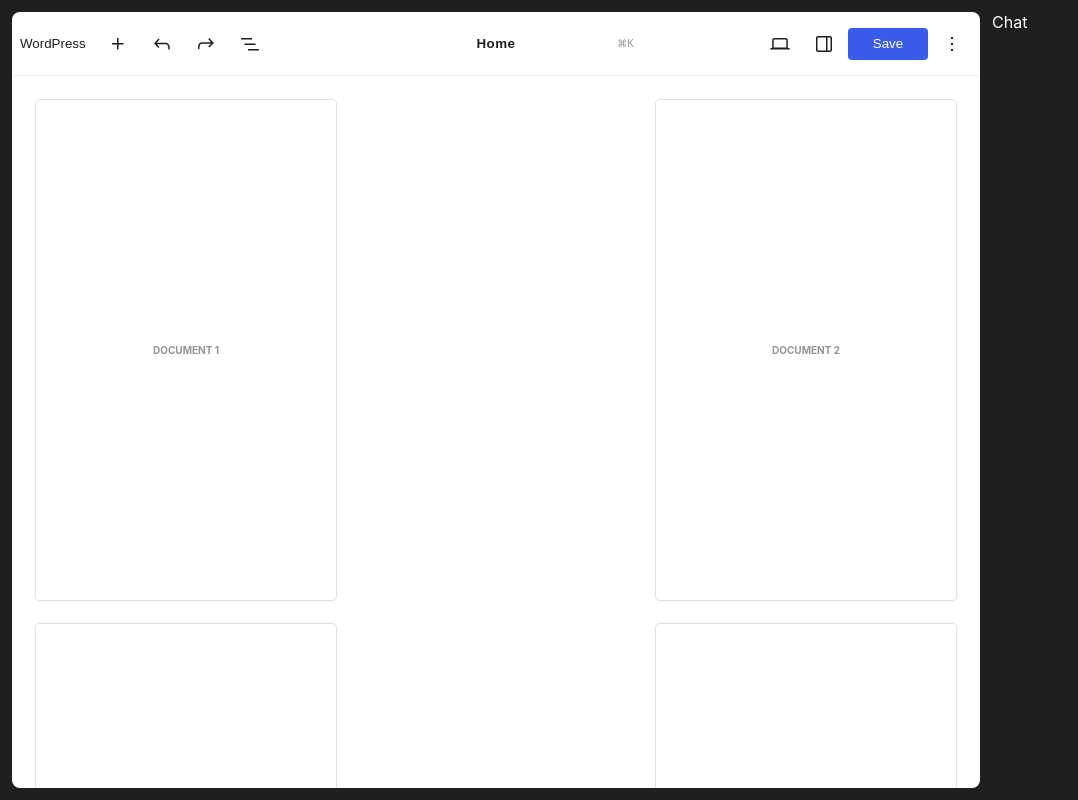
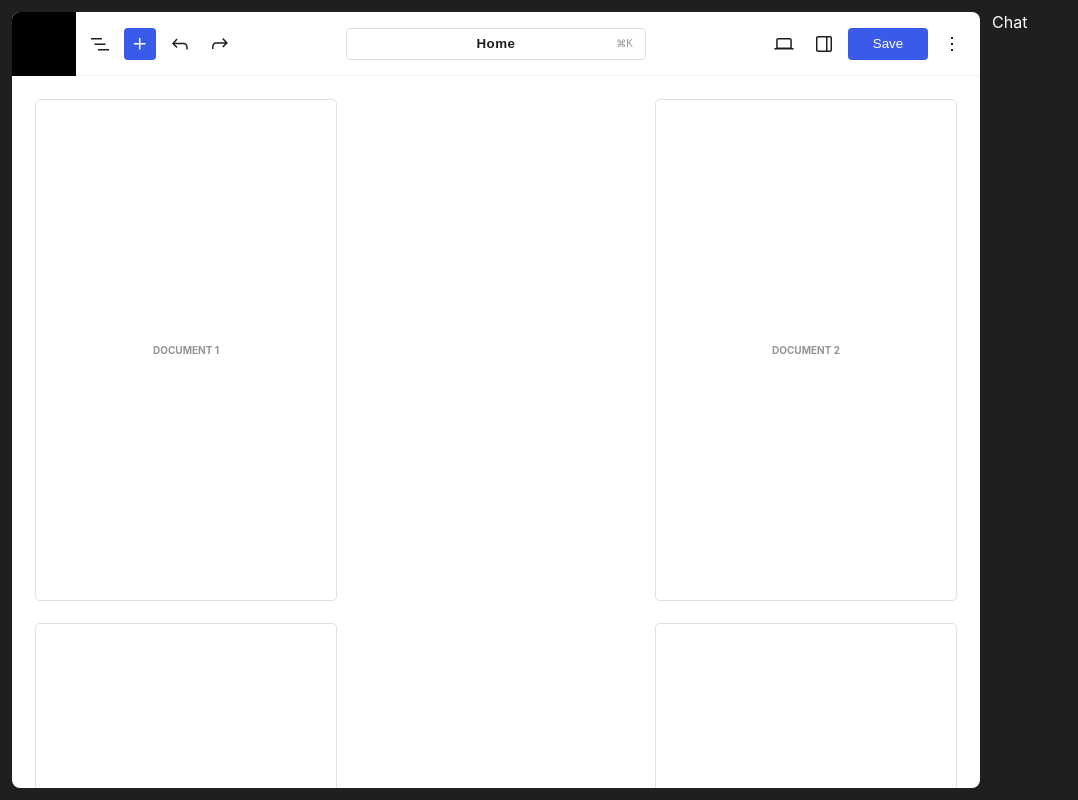
Before and after one commit to shaunandrews/wp-mosaic-i1, a React (Vite) app: page / in a window 1280 px wide. Shown: the whole page, without its empty margins (0-1078 px from the left). Built offline with nearby package versions, Linux system fonts and the light colour scheme.

Commit message:
Implement WordPress button styling, enhance document navigation with previous/next page functionality, and improve menu item focus behavior. Update button padding for better alignment.

```diff
--- a/src/App.css
+++ b/src/App.css
@@ -49,6 +49,20 @@
   width: 300px;
 }
 
+/* WP Button */
+.editor-toolbar .button-wordpress {
+  height: 64px;
+  width: 64px;
+  background-color: var(--color-black);
+  overflow: hidden;
+  border-radius: 0;
+  text-indent: -9999px;
+
+  &:hover {
+    background-color: var(--color-black) !important;
+  }
+}
+
 /* Document Bar */
 .document-bar {
   position: absolute;
@@ -62,7 +76,7 @@
   }
 
   .button-document-picker {
-    /* border: 1px solid var(--color-gray-200) !important; */
+    border: 1px solid var(--color-gray-200);
     width: 300px;
     position: relative;
 
@@ -71,10 +85,14 @@
 
       .icon {
         position: absolute;
-        right: 0;
+        right: 0px;
         top: 50%;
-        transform: translate(100%, -50%);
+        transform: translate(90%, -50%);
         opacity: 0;
+
+        svg {
+          transition: all 0.25s cubic-bezier(0.34, 1.56, 0.64, 1);
+        }
       }
     }
 
@@ -88,6 +106,19 @@
       position: absolute;
       right: var(--space-s);
       font-size: 10px;
+    }
+
+    &.active {
+      background-color: var(--color-gray-100);
+      color: var(--color-theme);
+
+      .title-wrapper .icon {
+        opacity: 1;
+
+        svg {
+          transform: rotate(180deg);
+        }
+      }
     }
   }
 
--- a/src/App.tsx
+++ b/src/App.tsx
@@ -3,21 +3,27 @@ import './App.css';
 import { Menu } from './components/Menu/Menu';
 import { Icon } from './components/Icon/Icon';
 import { Button } from './components/Button/Button';
+import pagesData from './data/pages.json';
 
-const mockPages = [
-  { id: '1', label: 'Home' },
-  { id: '2', label: 'About' },
-  { id: '3', label: 'Contact' },
-  { id: '4', label: 'Blog' },
-  { id: '5', label: 'Services' },
-  { id: '6', label: 'Portfolio' },
-];
+const pages = pagesData.pages;
 
 function App() {
-  const [selectedPage, setSelectedPage] = useState(mockPages[0]);
+  const [selectedPage, setSelectedPage] = useState(pages[0]);
 
   const handlePageSelect = (item: { id: string; label: string }) => {
     setSelectedPage(item);
+  };
+
+  const handlePrevPage = () => {
+    const currentIndex = pages.findIndex((page) => page.id === selectedPage.id);
+    const prevIndex = currentIndex > 0 ? currentIndex - 1 : pages.length - 1;
+    setSelectedPage(pages[prevIndex]);
+  };
+
+  const handleNextPage = () => {
+    const currentIndex = pages.findIndex((page) => page.id === selectedPage.id);
+    const nextIndex = currentIndex < pages.length - 1 ? currentIndex + 1 : 0;
+    setSelectedPage(pages[nextIndex]);
   };
 
   return (
@@ -25,9 +31,13 @@ function App() {
       <div className="stage fill m-s mr-0 radius-l">
         <div className="editor full-height">
           <div className="editor-toolbar row items-center justify-between">
-            <div className="editor-toolbar-start row gap-xxs">
+            <div className="editor-toolbar-start row gap-xs items-center">
               <Button className="button-wordpress">WordPress</Button>
+
               <Button>
+                <Icon name="list" />
+              </Button>
+              <Button type="primary">
                 <Icon name="plus" />
               </Button>
               <Button>
@@ -36,16 +46,13 @@ function App() {
               <Button>
                 <Icon name="redo" />
               </Button>
-              <Button>
-                <Icon name="list" />
-              </Button>
             </div>
 
-            <div className="document-bar row gap-xxs">
-              <Button className="button-prev">
+            <div className="document-bar row gap-xs">
+              <Button className="button-prev" onClick={handlePrevPage}>
                 <Icon name="chevron-left-small" />
               </Button>
-              <Menu items={mockPages} onItemSelect={handlePageSelect}>
+              <Menu items={pages} onItemSelect={handlePageSelect}>
                 <Button align="center" className="button-document-picker">
                   <span className="title-wrapper row items-center">
                     <span className="document-title">{selectedPage.label}</span>
@@ -54,12 +61,12 @@ function App() {
                   <small>⌘K</small>
                 </Button>
               </Menu>
-              <Button className="button-next">
+              <Button className="button-next" onClick={handleNextPage}>
                 <Icon name="chevron-right-small" />
               </Button>
             </div>
 
-            <div className="editor-toolbar-end row gap-xxs pr-xs">
+            <div className="editor-toolbar-end row gap-xs pr-s">
               <Button>
                 <Icon name="view-desktop" />
               </Button>
--- a/src/components/Button/Button.css
+++ b/src/components/Button/Button.css
@@ -7,7 +7,7 @@
   align-items: center;
   color: var(--color-surface-text);
   cursor: pointer;
-  padding: 0 var(--space-xs);
+  padding: 0 var(--space-xxs);
   height: 32px;
   border-radius: var(--radius-m);
 }
--- a/src/components/Menu/Menu.tsx
+++ b/src/components/Menu/Menu.tsx
@@ -1,4 +1,4 @@
-import { useState, useRef, useEffect } from 'react';
+import React, { useState, useRef, useEffect } from 'react';
 import {
   useFloating,
   useClick,
@@ -39,6 +39,16 @@ export const Menu = ({ children, items, onItemSelect }: MenuProps) => {
   const handleItemClick = (item: { id: string; label: string }) => {
     onItemSelect?.(item);
     setIsOpen(false);
+    // Move focus back to the document picker button
+    setTimeout(() => {
+      const referenceElement = refs.reference.current;
+      if (referenceElement && referenceElement instanceof HTMLElement) {
+        const button = referenceElement.querySelector('button');
+        if (button) {
+          button.focus();
+        }
+      }
+    }, 0);
   };
 
   useEffect(() => {
@@ -57,7 +67,12 @@ export const Menu = ({ children, items, onItemSelect }: MenuProps) => {
         {...getReferenceProps()}
         style={{ display: 'inline-block' }}
       >
-        {children}
+        {React.isValidElement(children)
+          ? React.cloneElement(children, {
+              className:
+                `${(children.props as { className?: string }).className || ''} ${isOpen ? 'active' : ''}`.trim(),
+            } as Partial<{ className: string }>)
+          : children}
       </div>
       {isOpen && (
         <div
--- /dev/null
+++ b/src/data/pages.json
@@ -0,0 +1,10 @@
+{
+  "pages": [
+    { "id": "1", "label": "Home" },
+    { "id": "2", "label": "About" },
+    { "id": "3", "label": "Contact" },
+    { "id": "4", "label": "Blog" },
+    { "id": "5", "label": "Services" },
+    { "id": "6", "label": "Portfolio" }
+  ]
+}
```
